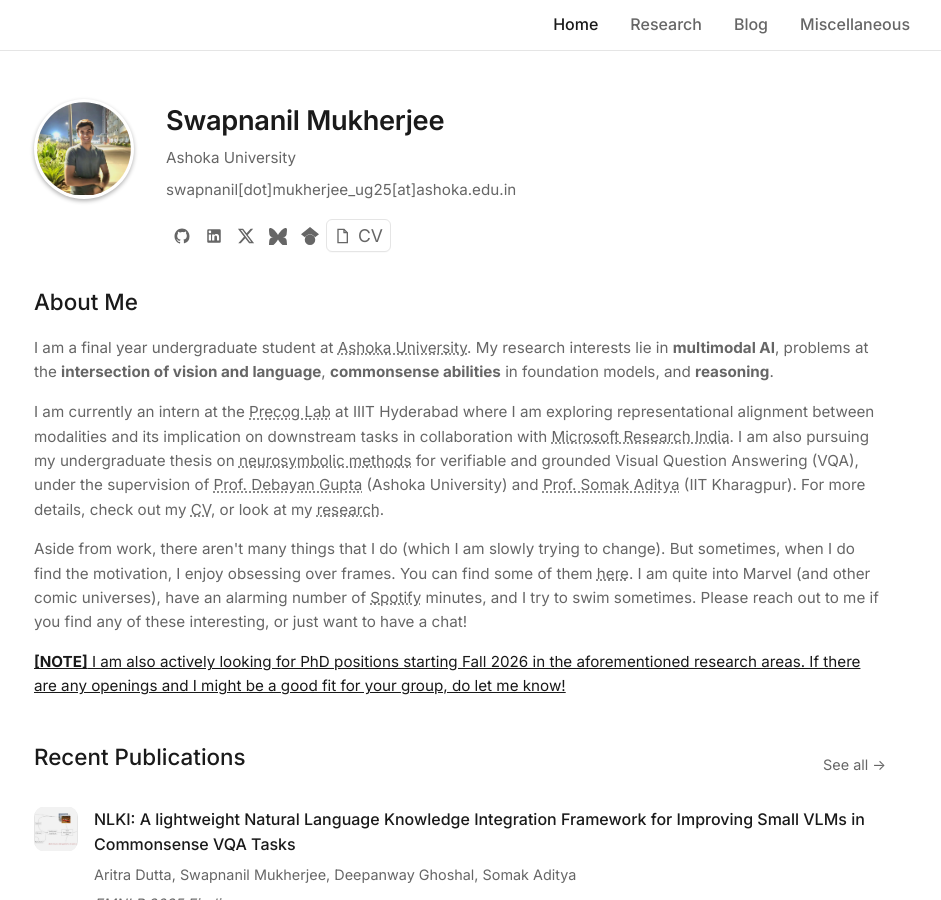
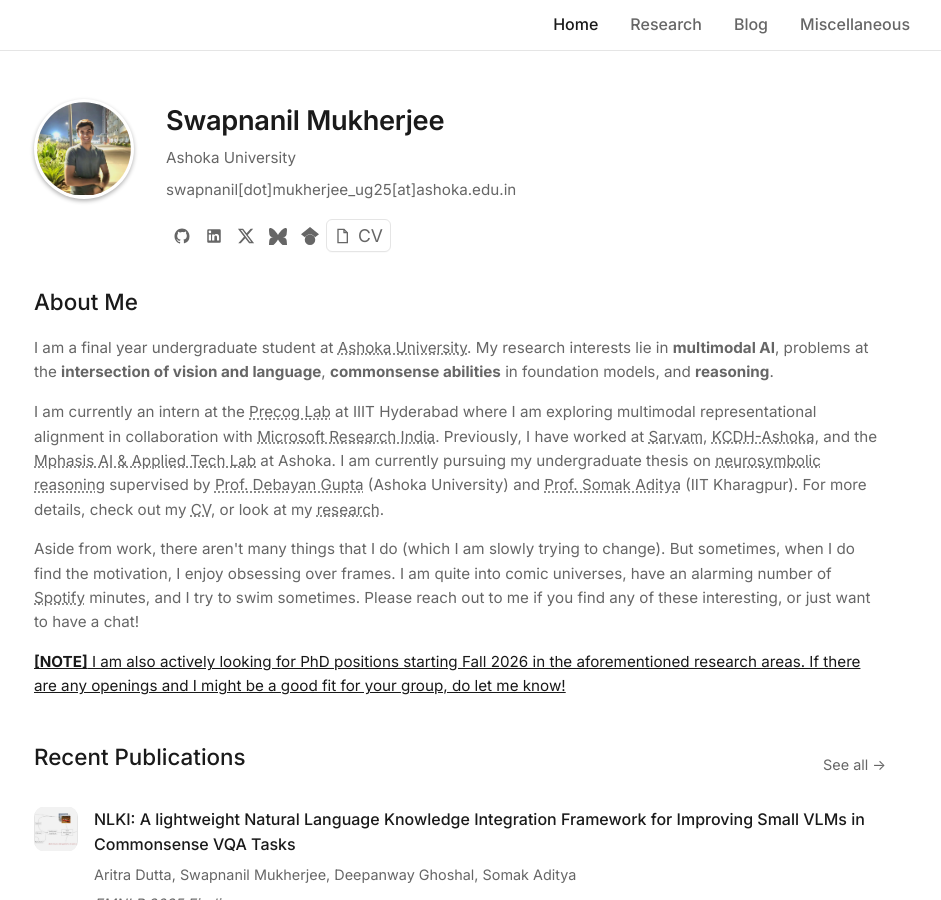
Before and after one commit to SwapnanilMukherjee/swapnanilmukherjee.github.io, a Jekyll site: the page built from index.md, in a window 1280 px wide and 900 px high. Shown: the whole window, without its empty margins (180-1121 px from the left). Built offline with Jekyll 4.4.1, drawn with Linux system fonts in a browser that asks for light colours.

Commit message:
updated about me

```diff
--- a/index.md
+++ b/index.md
@@ -46,9 +46,9 @@ layout: default
 <div class="section">
   <h2>About Me</h2>
   <p>I am a final year undergraduate student at <a href="https://wwww.ashoka.edu.in">Ashoka University</a>. My research interests lie in <b>multimodal AI</b>, problems at the <b>intersection of vision and language</b>, <b>commonsense abilities</b> in foundation models, and <b>reasoning</b>.</p>
-  <p>I am currently an intern at the <a href="https://precog.iiit.ac.in/" target="_blank">Precog Lab</a> at IIIT Hyderabad where I am exploring representational alignment between modalities and its implication on downstream tasks in collaboration with <a href="https://www.microsoft.com/en-us/research/lab/microsoft-research-india/" target="_blank"> Microsoft Research India</a>. I am also pursuing my undergraduate thesis on <a href="https://arxiv.org/abs/2209.07662" target="_blank">neurosymbolic methods</a> for verifiable and grounded Visual Question Answering (VQA), under the supervision of <a href="https://www.ashoka.edu.in/profile/debayan-gupta/" target="_blank">Prof. Debayan Gupta</a> (Ashoka University) and <a href="https://adityasomak.github.io/#about" target="_blank">Prof. Somak Aditya</a> (IIT Kharagpur). For more details, check out my <a href="/assets/CV.pdf">CV</a>, or look at my <a href="/research">research</a>.
+  <p>I am currently an intern at the <a href="https://precog.iiit.ac.in/" target="_blank">Precog Lab</a> at IIIT Hyderabad where I am exploring multimodal representational alignment in collaboration with <a href="https://www.microsoft.com/en-us/research/lab/microsoft-research-india/" target="_blank"> Microsoft Research India</a>. Previously, I have worked at <a href="https://www.sarvam.ai/">Sarvam</a>, <a href="https://www.ashoka.edu.in/page/koita-centre-for-digital-health-at-ashoka/" target="_blank">KCDH-Ashoka</a>, and the <a href="https://www.ashoka.edu.in/about-mphasis-lab/" target="_blank">Mphasis AI & Applied Tech Lab</a> at Ashoka. I am currently pursuing my undergraduate thesis on <a href="https://arxiv.org/abs/2209.07662" target="_blank">neurosymbolic reasoning</a> supervised by <a href="https://www.ashoka.edu.in/profile/debayan-gupta/" target="_blank">Prof. Debayan Gupta</a> (Ashoka University) and <a href="https://adityasomak.github.io/#about" target="_blank">Prof. Somak Aditya</a> (IIT Kharagpur). For more details, check out my <a href="/assets/CV.pdf">CV</a>, or look at my <a href="/research">research</a>.
   </p>
-  <p>Aside from work, there aren't many things that I do (which I am slowly trying to change). But sometimes, when I do find the motivation, I enjoy obsessing over frames. You can find some of them <a href="/gallery">here</a>. I am quite into Marvel (and other comic universes), have an alarming number of <a href="https://open.spotify.com/listeningstats/share/4tgKHIWTjT4y1C9eMLqeIu?si=WWctd3MwQ_iZfaAQZod70A&lang=en&uri=spotify%3Alisteningstats" target="_blank">Spotify</a> minutes, and I try to swim sometimes. Please reach out to me if you find any of these interesting, or just want to have a chat!</p>
+  <p>Aside from work, there aren't many things that I do (which I am slowly trying to change). But sometimes, when I do find the motivation, I enjoy obsessing over frames. I am quite into comic universes, have an alarming number of <a href="https://open.spotify.com/listeningstats/share/4tgKHIWTjT4y1C9eMLqeIu?si=WWctd3MwQ_iZfaAQZod70A&lang=en&uri=spotify%3Alisteningstats" target="_blank">Spotify</a> minutes, and I try to swim sometimes. Please reach out to me if you find any of these interesting, or just want to have a chat!</p>
   <p class="note"> <b>[NOTE]</b> I am also actively looking for PhD positions starting Fall 2026 in the aforementioned research areas. If there are any openings and I might be a good fit for your group, do let me know!</p>
 </div>
 
```
